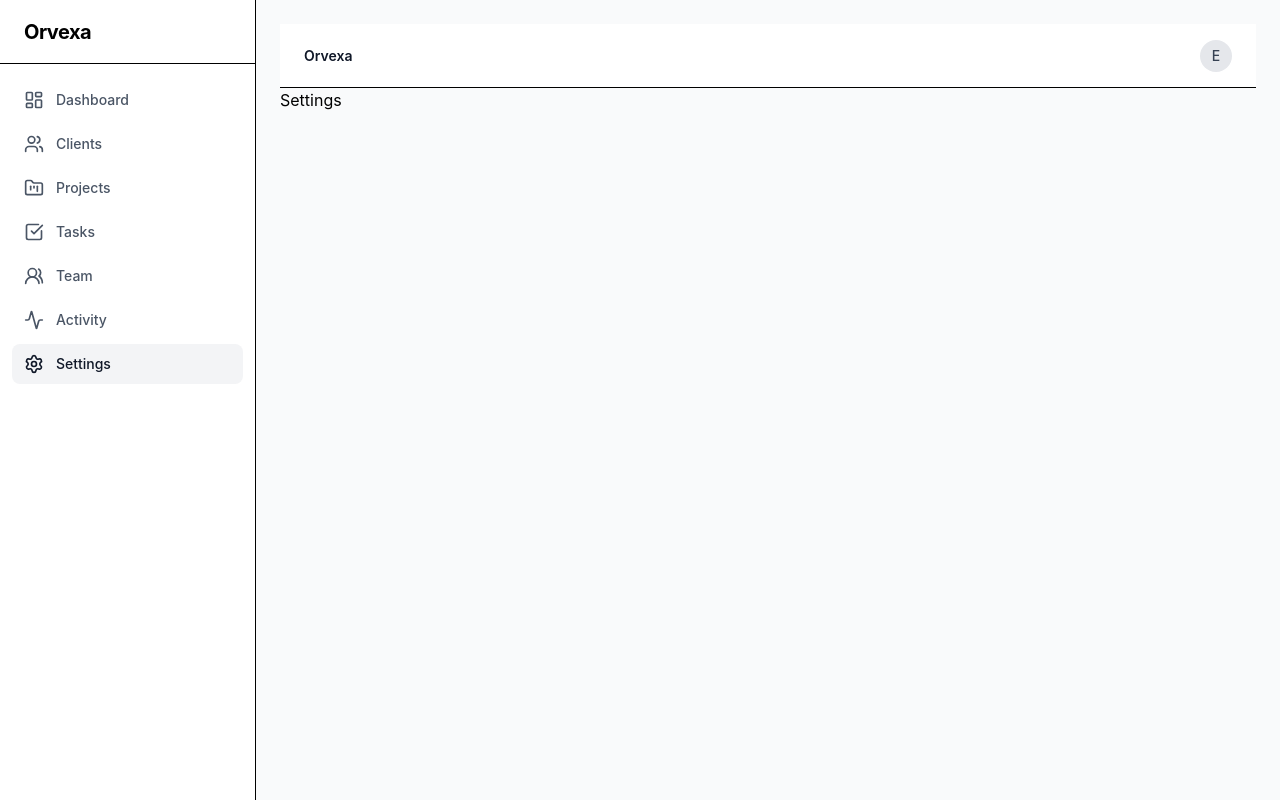
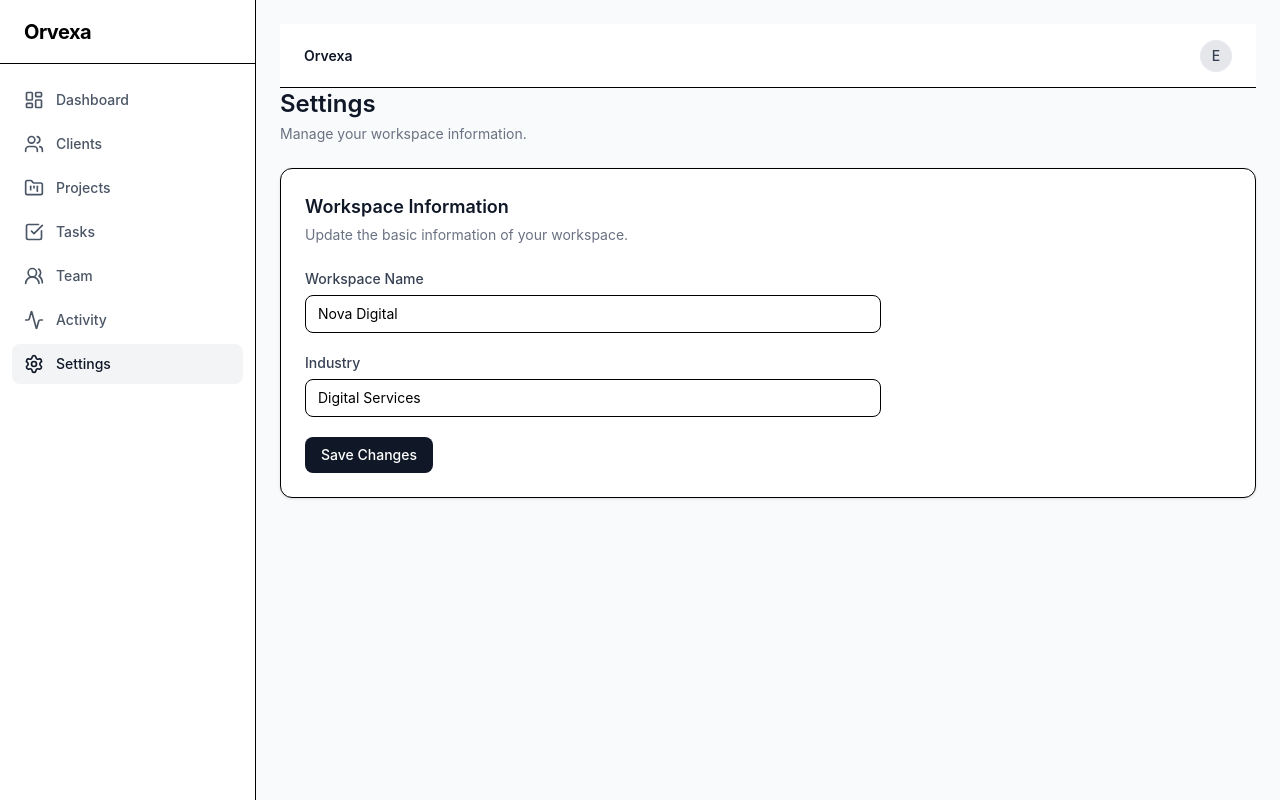
Before and after one commit to esrakonya/orvexa, a React (Vite) app: page /settings in a window 1280 px wide. Built offline with nearby package versions, Linux system fonts and the light colour scheme.

Commit message:
feat: implement workspace settings

```diff
--- a/src/pages/SettingsPage.tsx
+++ b/src/pages/SettingsPage.tsx
@@ -1,5 +1,127 @@
+import { useState } from 'react'
+import { getWorkspace, updateWorkspace } from '../services/workspaceService'
+
 function SettingsPage() {
-    return <h1>Settings</h1>
+  const workspace = getWorkspace()
+
+  const [name, setName] = useState(workspace.name)
+  const [industry, setIndustry] = useState(workspace.industry ?? '')
+  const [error, setError] = useState('')
+  const [success, setSuccess] = useState(false)
+
+  const handleSubmit = (event: React.FormEvent<HTMLFormElement>) => {
+    event.preventDefault()
+
+    const trimmedName = name.trim()
+
+    if (!trimmedName) {
+      setError('Workspace name is required.')
+      setSuccess(false)
+      return
+    }
+
+    updateWorkspace({
+      name: trimmedName,
+      industry,
+    })
+
+    setName(trimmedName)
+    setIndustry(industry.trim())
+    setError('')
+    setSuccess(true)
+  }
+
+  return (
+    <div className="space-y-6">
+      <div>
+        <h1 className="text-2xl font-semibold text-gray-900">
+          Settings
+        </h1>
+
+        <p className="mt-1 text-sm text-gray-500">
+          Manage your workspace information.
+        </p>
+      </div>
+
+      <section className="rounded-xl border bg-white p-6 shadow-sm">
+        <div className="mb-6">
+          <h2 className="text-lg font-semibold text-gray-900">
+            Workspace Information
+          </h2>
+
+          <p className="mt-1 text-sm text-gray-500">
+            Update the basic information of your workspace.
+          </p>
+        </div>
+
+        <form
+          onSubmit={handleSubmit}
+          className="max-w-xl space-y-5"
+        >
+          <div>
+            <label
+              htmlFor="workspace-name"
+              className="mb-1.5 block text-sm font-medium text-gray-700"
+            >
+              Workspace Name
+            </label>
+
+            <input
+              id="workspace-name"
+              type="text"
+              value={name}
+              onChange={(event) => {
+                setName(event.target.value)
+                setError('')
+                setSuccess(false)
+              }}
+              className="w-full rounded-lg border px-3 py-2 text-sm outline-none transition focus:border-gray-400 focus:ring-2 focus:ring-gray-200"
+            />
+          </div>
+
+          <div>
+            <label
+              htmlFor="workspace-industry"
+              className="mb-1.5 block text-sm font-medium text-gray-700"
+            >
+              Industry
+            </label>
+
+            <input
+              id="workspace-industry"
+              type="text"
+              value={industry}
+              onChange={(event) => {
+                setIndustry(event.target.value)
+                setSuccess(false)
+              }}
+              placeholder="e.g. Digital Services"
+              className="w-full rounded-lg border px-3 py-2 text-sm outline-none transition focus:border-gray-400 focus:ring-2 focus:ring-gray-200"
+            />
+          </div>
+
+          {error && (
+            <p className="text-sm text-red-600">
+              {error}
+            </p>
+          )}
+
+          {success && (
+            <p className="text-sm text-green-600">
+              Workspace settings saved successfully.
+            </p>
+          )}
+
+          <button
+            type="submit"
+            className="rounded-lg bg-gray-900 px-4 py-2 text-sm font-medium text-white transition hover:bg-gray-800"
+          >
+            Save Changes
+          </button>
+        </form>
+      </section>
+    </div>
+  )
 }
 
 export default SettingsPage
--- /dev/null
+++ b/src/services/workspaceService.ts
@@ -0,0 +1,31 @@
+import type { Workspace } from "../interfaces/Workspace";
+import {
+    getData,
+    saveData,
+} from '../repositories/localStorage/localStorageRepository'
+
+export function getWorkspace(): Workspace {
+    return getData().workspace
+}
+
+export function updateWorkspace(
+    updates: Pick<Workspace, 'name' | 'industry'>
+): Workspace {
+    const data = getData()
+    const trimmedName = updates.name.trim()
+
+    if (!trimmedName) {
+        throw new Error('Workspace name is required.')
+    }
+
+    const updatedWorkspace: Workspace = {
+        ...data.workspace,
+        name: trimmedName,
+        industry: updates.industry?.trim() || undefined,
+    }
+
+    data.workspace = updatedWorkspace
+    saveData(data)
+
+    return updatedWorkspace
+}
```
